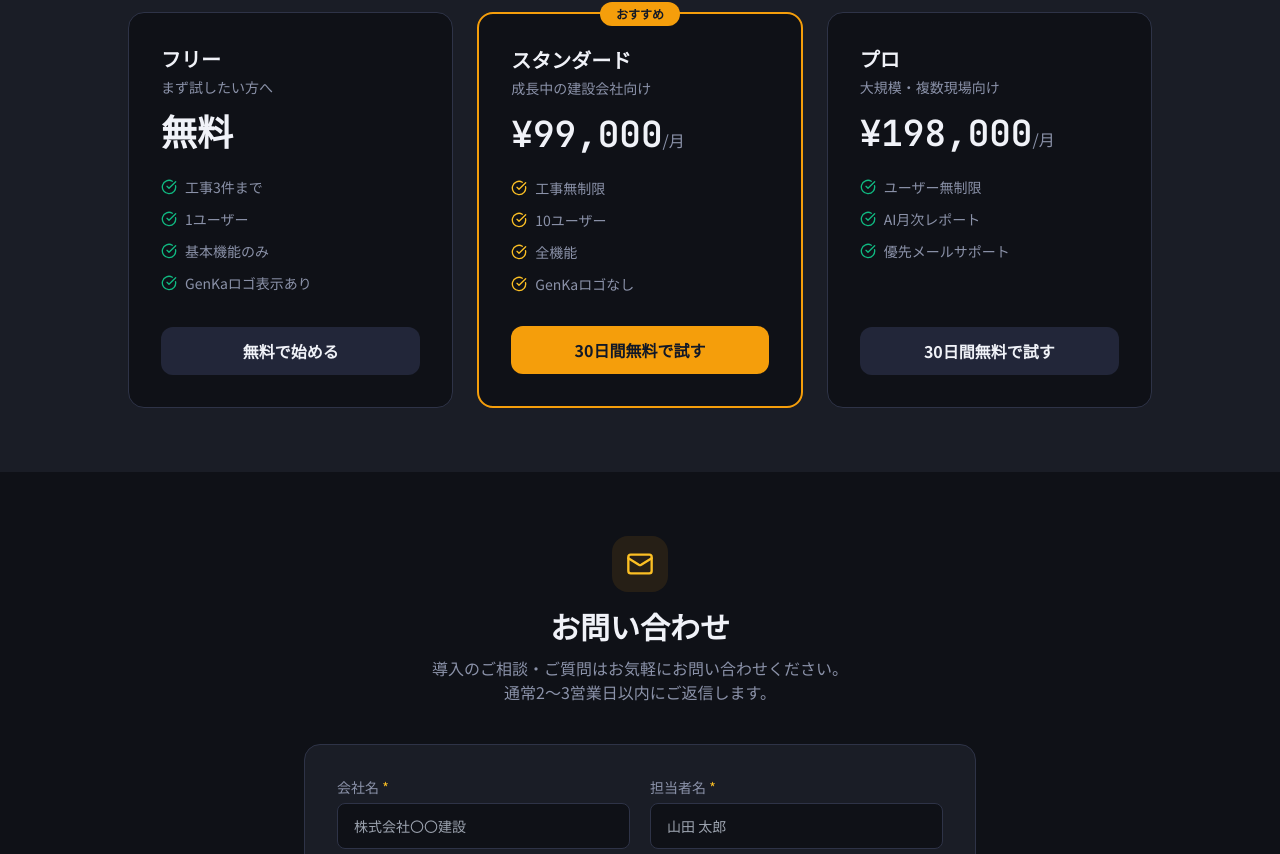
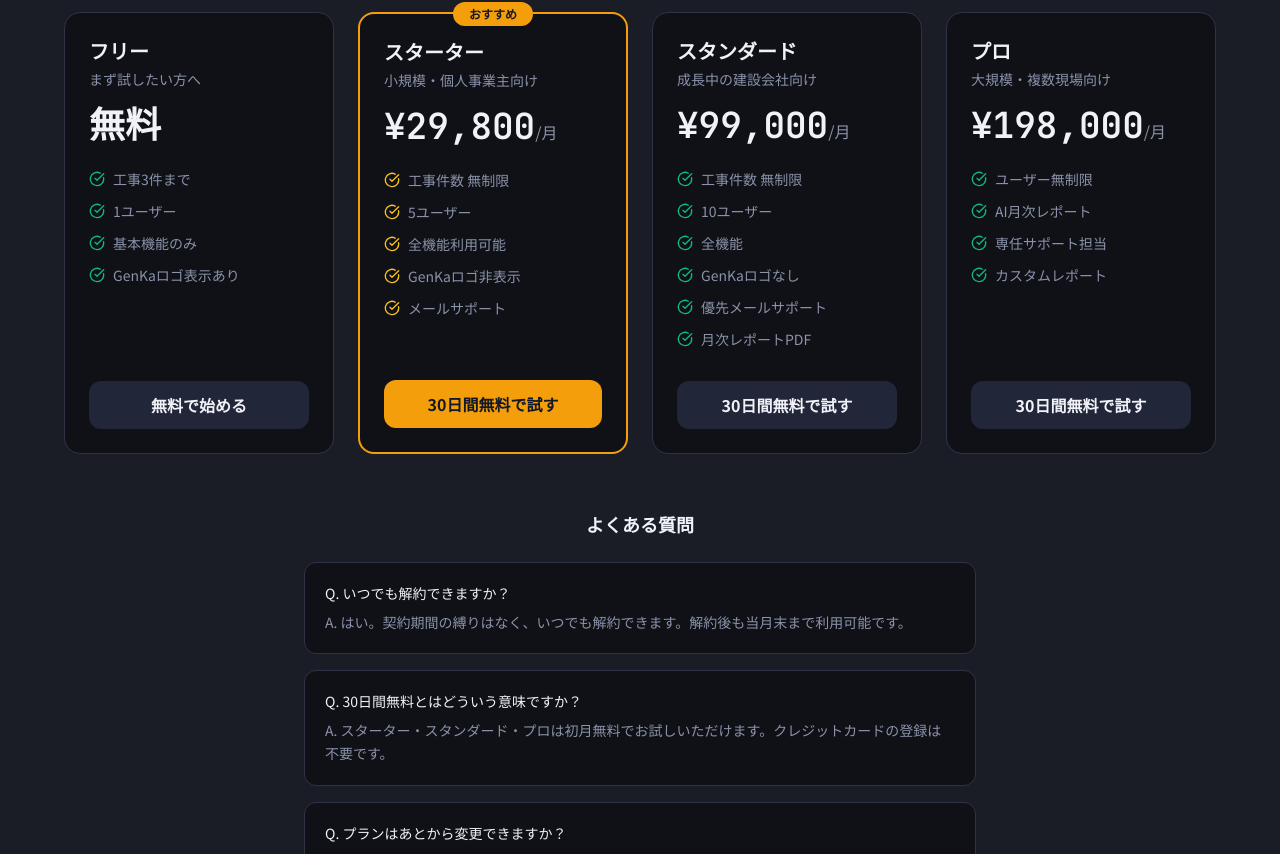
Before and after one commit to zero-zero-youtube/genka, a Next.js app: page / in a window 1280 px wide. Shown: the part 2566-3420 px from the top of the page. Built offline with nearby package versions, Linux system fonts and the light colour scheme.

Commit message:
feat: 料金プランにスターター（¥29,800/月）を追加・FAQセクション追加

```diff
--- a/src/app/page.tsx
+++ b/src/app/page.tsx
@@ -161,12 +161,12 @@ export default function LandingPage() {
 
       {/* 料金 */}
       <section className="px-6 py-16 bg-[#1A1D26]">
-        <div className="max-w-5xl mx-auto">
+        <div className="max-w-6xl mx-auto">
           <h2 className="text-2xl lg:text-3xl font-bold text-center mb-3">料金プラン</h2>
           <p className="text-[#8B92A9] text-center mb-10">まず無料プランでお試しいただけます</p>
-          <div className="grid md:grid-cols-3 gap-6">
+          <div className="grid grid-cols-1 sm:grid-cols-2 lg:grid-cols-4 gap-6">
             {/* フリー */}
-            <div className="bg-[#0F1117] border border-[#2E3347] rounded-2xl p-8 flex flex-col">
+            <div className="bg-[#0F1117] border border-[#2E3347] rounded-2xl p-6 flex flex-col">
               <h3 className="text-xl font-bold mb-1">フリー</h3>
               <p className="text-[#8B92A9] text-sm mb-4">まず試したい方へ</p>
               <div className="mb-6">
@@ -188,19 +188,19 @@ export default function LandingPage() {
               </Link>
             </div>
 
-            {/* スタンダード */}
-            <div className="bg-[#0F1117] border-2 border-amber-500 rounded-2xl p-8 relative flex flex-col">
+            {/* スターター */}
+            <div className="bg-[#0F1117] border-2 border-amber-500 rounded-2xl p-6 relative flex flex-col">
               <div className="absolute -top-3 left-1/2 -translate-x-1/2 bg-amber-500 text-gray-900 text-xs font-bold px-4 py-1 rounded-full">
                 おすすめ
               </div>
-              <h3 className="text-xl font-bold mb-1">スタンダード</h3>
-              <p className="text-[#8B92A9] text-sm mb-4">成長中の建設会社向け</p>
+              <h3 className="text-xl font-bold mb-1">スターター</h3>
+              <p className="text-[#8B92A9] text-sm mb-4">小規模・個人事業主向け</p>
               <div className="mb-6">
-                <span className="font-mono text-4xl font-bold text-[#F0F2F8]">¥99,000</span>
+                <span className="font-mono text-4xl font-bold text-[#F0F2F8]">¥29,800</span>
                 <span className="text-[#8B92A9]">/月</span>
               </div>
               <ul className="space-y-3 mb-8 flex-1">
-                {['工事無制限', '10ユーザー', '全機能', 'GenKaロゴなし'].map((f) => (
+                {['工事件数 無制限', '5ユーザー', '全機能利用可能', 'GenKaロゴ非表示', 'メールサポート'].map((f) => (
                   <li key={f} className="flex items-center gap-2 text-sm">
                     <CheckCircle className="w-4 h-4 text-amber-400 flex-shrink-0" />
                     <span className="text-[#8B92A9]">{f}</span>
@@ -215,16 +215,16 @@ export default function LandingPage() {
               </Link>
             </div>
 
-            {/* プロ */}
-            <div className="bg-[#0F1117] border border-[#2E3347] rounded-2xl p-8 flex flex-col">
-              <h3 className="text-xl font-bold mb-1">プロ</h3>
-              <p className="text-[#8B92A9] text-sm mb-4">大規模・複数現場向け</p>
+            {/* スタンダード */}
+            <div className="bg-[#0F1117] border border-[#2E3347] rounded-2xl p-6 flex flex-col">
+              <h3 className="text-xl font-bold mb-1">スタンダード</h3>
+              <p className="text-[#8B92A9] text-sm mb-4">成長中の建設会社向け</p>
               <div className="mb-6">
-                <span className="font-mono text-4xl font-bold text-[#F0F2F8]">¥198,000</span>
+                <span className="font-mono text-4xl font-bold text-[#F0F2F8]">¥99,000</span>
                 <span className="text-[#8B92A9]">/月</span>
               </div>
               <ul className="space-y-3 mb-8 flex-1">
-                {['ユーザー無制限', 'AI月次レポート', '優先メールサポート'].map((f) => (
+                {['工事件数 無制限', '10ユーザー', '全機能', 'GenKaロゴなし', '優先メールサポート', '月次レポートPDF'].map((f) => (
                   <li key={f} className="flex items-center gap-2 text-sm">
                     <CheckCircle className="w-4 h-4 text-success flex-shrink-0" />
                     <span className="text-[#8B92A9]">{f}</span>
@@ -237,6 +237,60 @@ export default function LandingPage() {
               >
                 30日間無料で試す
               </Link>
+            </div>
+
+            {/* プロ */}
+            <div className="bg-[#0F1117] border border-[#2E3347] rounded-2xl p-6 flex flex-col">
+              <h3 className="text-xl font-bold mb-1">プロ</h3>
+              <p className="text-[#8B92A9] text-sm mb-4">大規模・複数現場向け</p>
+              <div className="mb-6">
+                <span className="font-mono text-4xl font-bold text-[#F0F2F8]">¥198,000</span>
+                <span className="text-[#8B92A9]">/月</span>
+              </div>
+              <ul className="space-y-3 mb-8 flex-1">
+                {['ユーザー無制限', 'AI月次レポート', '専任サポート担当', 'カスタムレポート'].map((f) => (
+                  <li key={f} className="flex items-center gap-2 text-sm">
+                    <CheckCircle className="w-4 h-4 text-success flex-shrink-0" />
+                    <span className="text-[#8B92A9]">{f}</span>
+                  </li>
+                ))}
+              </ul>
+              <Link
+                href="/login"
+                className="block text-center bg-[#222639] hover:bg-[#2E3347] text-[#F0F2F8] font-bold py-3 rounded-xl transition-colors"
+              >
+                30日間無料で試す
+              </Link>
+            </div>
+          </div>
+
+          {/* FAQ */}
+          <div className="mt-14 max-w-2xl mx-auto">
+            <h3 className="text-lg font-bold text-center text-[#F0F2F8] mb-6">よくある質問</h3>
+            <div className="space-y-4">
+              {[
+                {
+                  q: 'いつでも解約できますか？',
+                  a: 'はい。契約期間の縛りはなく、いつでも解約できます。解約後も当月末まで利用可能です。',
+                },
+                {
+                  q: '30日間無料とはどういう意味ですか？',
+                  a: 'スターター・スタンダード・プロは初月無料でお試しいただけます。クレジットカードの登録は不要です。',
+                },
+                {
+                  q: 'プランはあとから変更できますか？',
+                  a: 'はい。フリー→スターター→スタンダード→プロへのアップグレードはいつでも可能です。',
+                },
+                {
+                  q: '建設業許可がなくても使えますか？',
+                  a: 'もちろんです。個人事業主の大工・左官・電気工事など、業種・規模を問わずご利用いただけます。',
+                },
+              ].map((faq) => (
+                <div key={faq.q} className="bg-[#0F1117] border border-[#2E3347] rounded-xl p-5">
+                  <p className="text-[#F0F2F8] font-medium text-sm mb-2">Q. {faq.q}</p>
+                  <p className="text-[#8B92A9] text-sm leading-relaxed">A. {faq.a}</p>
+                </div>
+              ))}
             </div>
           </div>
         </div>
```
